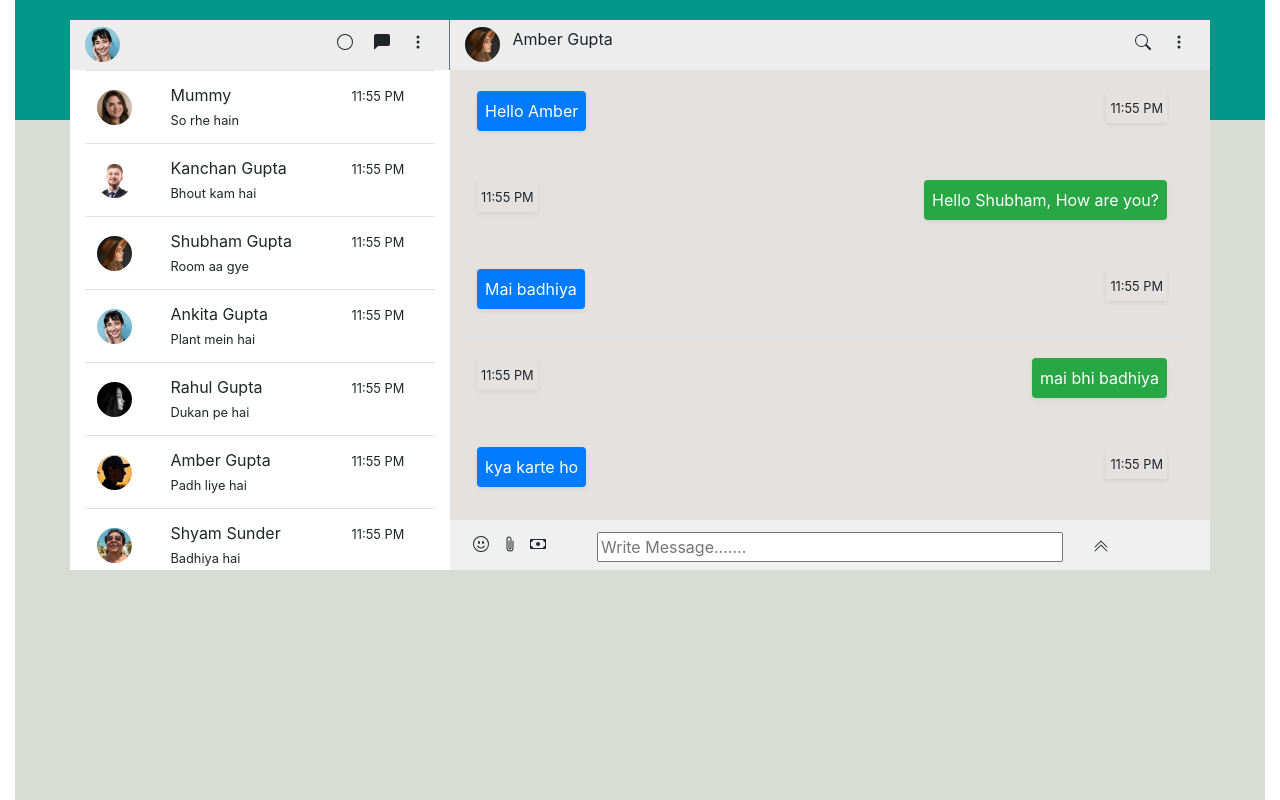
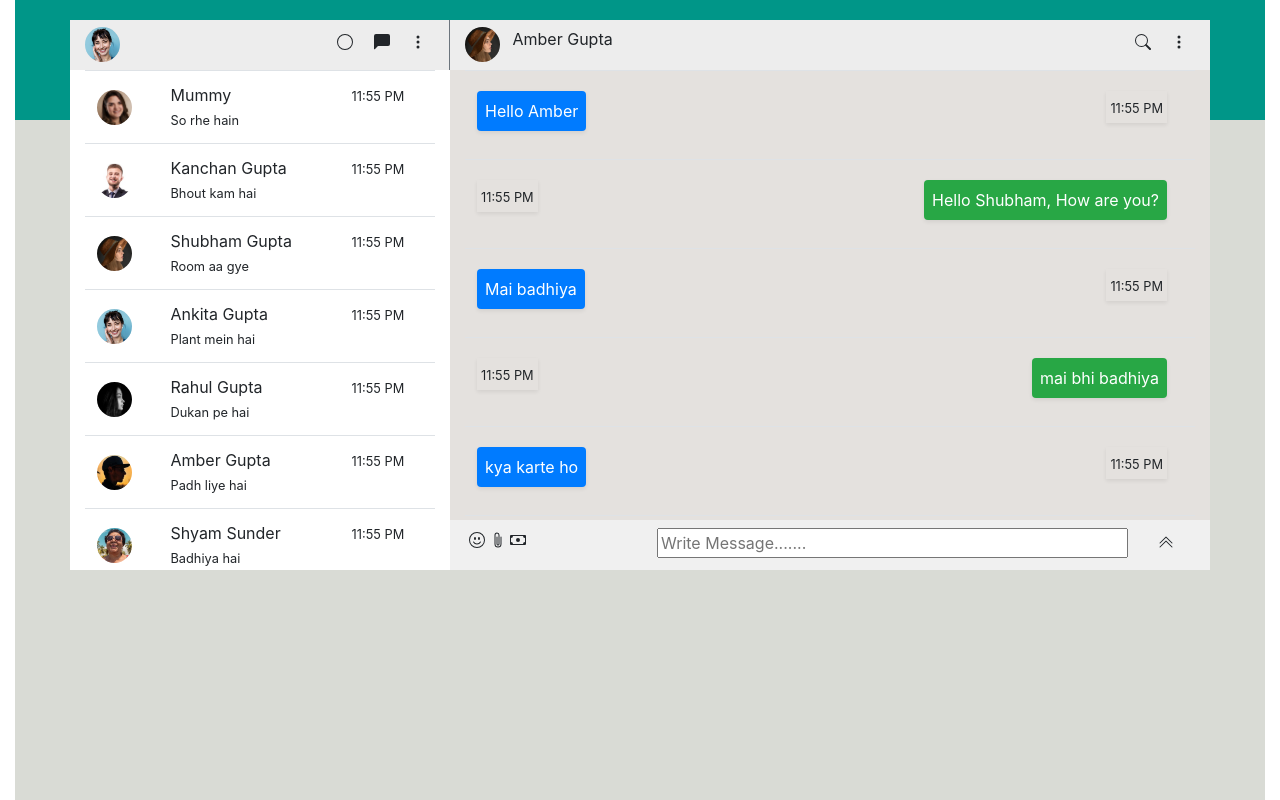
Before and after one commit to AtoZ-Work/AtoZ-Whatsapp, a plain HTML site: page index.html in a window 1280 px wide. Drawn offline with nearby package versions, Linux system fonts and the light colour scheme.

Commit message:
Update index.html

```diff
--- a/index.html
+++ b/index.html
@@ -172,18 +172,18 @@
                             </tbody>
                           </table>
                       </div>
-                      <div class="row message-box p-2">
-                          <div class="col-sm-2">
+                      <div class="row message-box p-1">
+                          <div class="col-sm-3">
                               <span>
-                                <svg width="1em" height="1em" viewBox="0 0 16 16" class="bi bi-emoji-smile mt-1" fill="currentColor" xmlns="http://www.w3.org/2000/svg">
+                                <svg width="1em" height="1em" viewBox="0 0 16 16" class="bi bi-emoji-smile mt-1 emojiSize" fill="currentColor" xmlns="http://www.w3.org/2000/svg">
                                     <path fill-rule="evenodd" d="M8 15A7 7 0 1 0 8 1a7 7 0 0 0 0 14zm0 1A8 8 0 1 0 8 0a8 8 0 0 0 0 16z"/>
                                     <path fill-rule="evenodd" d="M4.285 9.567a.5.5 0 0 1 .683.183A3.498 3.498 0 0 0 8 11.5a3.498 3.498 0 0 0 3.032-1.75.5.5 0 1 1 .866.5A4.498 4.498 0 0 1 8 12.5a4.498 4.498 0 0 1-3.898-2.25.5.5 0 0 1 .183-.683z"/>
                                     <path d="M7 6.5C7 7.328 6.552 8 6 8s-1-.672-1-1.5S5.448 5 6 5s1 .672 1 1.5zm4 0c0 .828-.448 1.5-1 1.5s-1-.672-1-1.5S9.448 5 10 5s1 .672 1 1.5z"/>
                                   </svg>
-                                  <svg width="1em" height="1em" viewBox="0 0 16 16" class="bi bi-paperclip mx-2 mt-1" fill="currentColor" xmlns="http://www.w3.org/2000/svg">
+                                  <svg width="1em" height="1em" viewBox="0 0 16 16" class="bi bi-paperclip emojiSize mt-1" fill="currentColor" xmlns="http://www.w3.org/2000/svg">
                                     <path fill-rule="evenodd" d="M4.5 3a2.5 2.5 0 0 1 5 0v9a1.5 1.5 0 0 1-3 0V5a.5.5 0 0 1 1 0v7a.5.5 0 0 0 1 0V3a1.5 1.5 0 1 0-3 0v9a2.5 2.5 0 0 0 5 0V5a.5.5 0 0 1 1 0v7a3.5 3.5 0 1 1-7 0V3z"/>
                                   </svg>
-                                  <svg width="1em" height="1em" viewBox="0 0 16 16" class="bi bi-cash mt-1" fill="currentColor" xmlns="http://www.w3.org/2000/svg">
+                                  <svg width="1em" height="1em" viewBox="0 0 16 16" class="bi bi-cash mt-1 emojiSize" fill="currentColor" xmlns="http://www.w3.org/2000/svg">
                                     <path fill-rule="evenodd" d="M15 4H1v8h14V4zM1 3a1 1 0 0 0-1 1v8a1 1 0 0 0 1 1h14a1 1 0 0 0 1-1V4a1 1 0 0 0-1-1H1z"/>
                                     <path d="M13 4a2 2 0 0 0 2 2V4h-2zM3 4a2 2 0 0 1-2 2V4h2zm10 8a2 2 0 0 1 2-2v2h-2zM3 12a2 2 0 0 0-2-2v2h2zm7-4a2 2 0 1 1-4 0 2 2 0 0 1 4 0z"/>
                                   </svg>
@@ -192,7 +192,7 @@
                           <div class="col-sm-8 ">
                               <input type="text" class="mt-1 input-box" placeholder="Write Message.......">
                             </div>
-                            <div class="col-sm-2 mt-1">
+                            <div class="col-sm-1 mt-1">
                             <svg width="1em" height="1em" viewBox="0 0 16 16" class="bi bi-chevron-double-up" fill="currentColor" xmlns="http://www.w3.org/2000/svg">
                               <path fill-rule="evenodd" d="M7.646 2.646a.5.5 0 0 1 .708 0l6 6a.5.5 0 0 1-.708.708L8 3.707 2.354 9.354a.5.5 0 1 1-.708-.708l6-6z"/>
                               <path fill-rule="evenodd" d="M7.646 6.646a.5.5 0 0 1 .708 0l6 6a.5.5 0 0 1-.708.708L8 7.707l-5.646 5.647a.5.5 0 0 1-.708-.708l6-6z"/>
```
